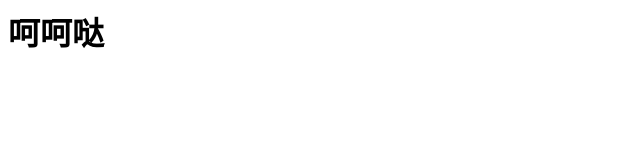
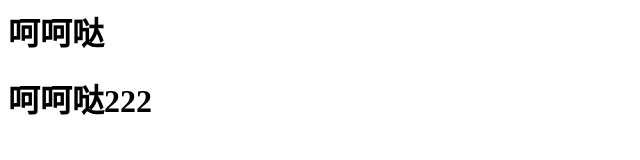
Before and after one commit to Wanghaoran/test123, a plain HTML site: page index.html in a window 1280 px wide. Shown: the whole page, without its empty margins (0-640 px from the left). Drawn offline with Linux system fonts and the light colour scheme.

Commit message:
add new line

```diff
--- a/index.html
+++ b/index.html
@@ -4,5 +4,6 @@
   </head>
   <body>
     <h1>呵呵哒</h1>
+    <h1>呵呵哒222</h1>
   </body>
 </html>
```
